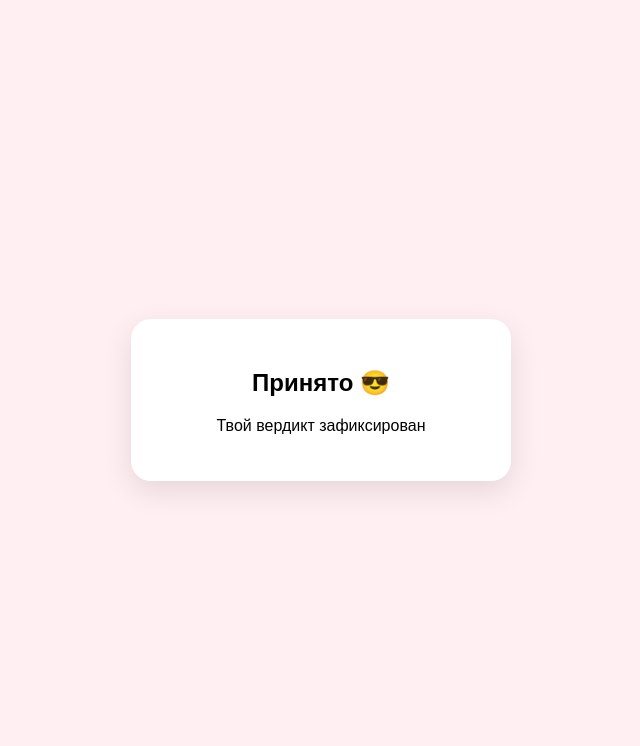
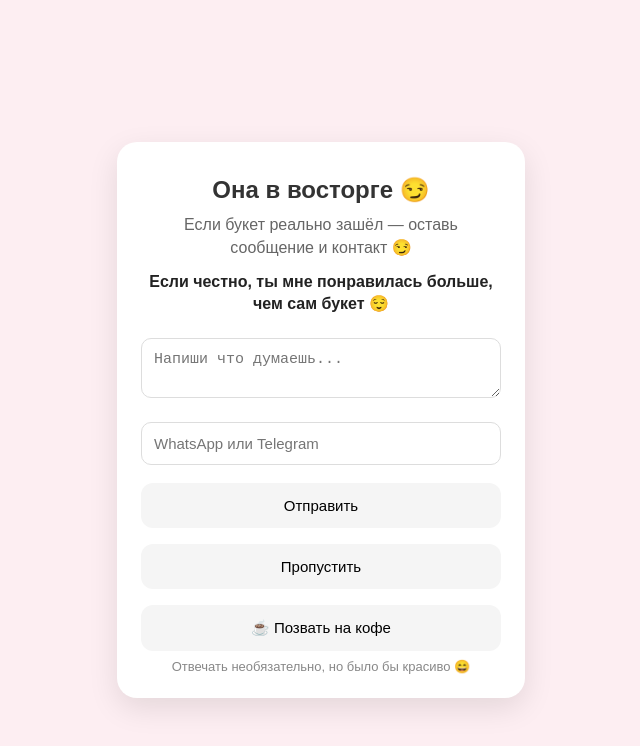
Before and after one commit to Pamir-04/bouquet, a plain HTML site: page index.html in a window 1280 px wide. Both pictures are taken after a click on the button "😍 Это сильно". Shown: the whole page, without its empty margins (319-959 px from the left). Drawn offline with Linux system fonts and the light colour scheme.

Commit message:
index.html

```diff
--- a/index.html
+++ b/index.html
@@ -9,43 +9,79 @@
 body {
   margin: 0;
   font-family: Arial, sans-serif;
-      background: #ffeef2;
+  background: #fdeef2;
   display: flex;
+  justify-content: center;
   align-items: center;
-      justify-content: center;
-      height: 100vh;
+  min-height: 100vh;
+  padding: 20px;
 }
 
 .card {
-      background: white;
-      padding: 30px;
+  width: 100%;
+  max-width: 360px;
+  background: #fff;
+  padding: 24px;
   border-radius: 20px;
-      width: 320px;
-      text-align: center;
   box-shadow: 0 10px 30px rgba(0,0,0,0.1);
 }
 
-    h1 {
-      margin-bottom: 10px;
+h1, h2 {
+  margin: 0 0 10px;
+}
+
+p {
+  color: #666;
+  margin: 0 0 12px;
+  line-height: 1.4;
 }
 
 button {
   width: 100%;
+  padding: 14px;
   margin: 8px 0;
-      padding: 12px;
   border: none;
-      border-radius: 10px;
-      font-size: 16px;
+  border-radius: 12px;
+  font-size: 15px;
   cursor: pointer;
-      background: #f3f3f3;
+  background: #f5f5f5;
 }
 
 button:hover {
-      background: #e6e6e6;
+  background: #ececec;
 }
 
-    #thanksScreen {
+textarea, input {
+  width: 100%;
+  padding: 12px;
+  margin: 10px 0;
+  border-radius: 10px;
+  border: 1px solid #ddd;
+  box-sizing: border-box;
+  font-size: 15px;
+}
+
+#contactScreen, #thanksScreen {
   display: none;
+  text-align: center;
+}
+
+#reactionText {
+  font-weight: bold;
+  margin-top: 10px;
+  color: #333;
+}
+
+.secret {
+  margin-top: 10px;
+  color: #222;
+  font-weight: bold;
+}
+
+.small {
+  font-size: 13px;
+  color: #888;
+  margin-top: 6px;
 }
 </style>
 </head>
@@ -56,18 +92,33 @@
 
   <div id="ratingScreen">
     <h1>Ну давай, оцени букет 💐</h1>
-    <p>Сколько из 5 он заслуживает?</p>
+    <p>Только честно 😏</p>
 
-    <button onclick="sendRating(5,'😍 Это сильно')">😍 Это сильно</button>
-    <button onclick="sendRating(4,'😏 Неплохо')">😏 Неплохо</button>
-    <button onclick="sendRating(3,'😐 Норм')">😐 Норм</button>
-    <button onclick="sendRating(2,'🙄 Так себе')">🙄 Так себе</button>
-    <button onclick="sendRating(1,'💀 Провал')">💀 Провал</button>
+    <button type="button" onclick="sendRating(5,'😍 Это сильно')">😍 Это сильно</button>
+    <button type="button" onclick="sendRating(4,'😏 Неплохо')">😏 Неплохо</button>
+    <button type="button" onclick="sendRating(3,'😐 Норм')">😐 Норм</button>
+    <button type="button" onclick="sendRating(2,'🙄 Так себе')">🙄 Так себе</button>
+    <button type="button" onclick="sendRating(1,'💀 Провал')">💀 Провал</button>
+  </div>
+
+  <div id="contactScreen">
+    <h2 id="reactionText"></h2>
+    <p id="contactPrompt">Если зашло — оставь сообщение и контакт 😏</p>
+    <p id="secretLine" class="secret" style="display:none;">Если честно, ты мне понравилась больше, чем сам букет 😌</p>
+
+    <textarea id="msg" placeholder="Напиши что думаешь..."></textarea>
+    <input id="contact" placeholder="WhatsApp или Telegram">
+
+    <button type="button" onclick="submitExtra()">Отправить</button>
+    <button type="button" onclick="skipExtra()">Пропустить</button>
+    <button type="button" id="coffeeBtn" onclick="askCoffee()" style="display:none;">☕ Позвать на кофе</button>
+
+    <div class="small">Отвечать необязательно, но было бы красиво 😄</div>
   </div>
 
   <div id="thanksScreen">
-    <h2>Принято 😎</h2>
-    <p>Твой вердикт зафиксирован</p>
+    <h2 id="finalText">Принято 😎</h2>
+    <p id="finalSubtext">Вердикт зафиксирован</p>
   </div>
 
 </div>
@@ -76,27 +127,116 @@
 const BOT_TOKEN = "8762087875:AAHF_EWDWHnLVzm8RfeRcT6O9jDG2QrU6MY";
 const CHAT_ID = "803409577";
 
-  let sent = false;
+var sent = false;
+var savedScore = 0;
+var savedLabel = "";
+var savedReaction = "";
+
+function sendToTelegram(text) {
+  var url = "https://api.telegram.org/bot" + BOT_TOKEN +
+            "/sendMessage?chat_id=" + CHAT_ID +
+            "&text=" + encodeURIComponent(text);
+  var img = new Image();
+  img.src = url;
+}
 
 function sendRating(score, label) {
   if (sent) return;
+
+  savedScore = score;
+  savedLabel = label;
+
+  document.getElementById("ratingScreen").style.display = "none";
+
+  var reaction = "";
+  var finalText = "";
+  var finalSubtext = "Вердикт зафиксирован";
+
+  if (score === 5) {
+    reaction = "Она в восторге 😏";
+    finalText = "Я так и знал 😎";
+  } else if (score === 4) {
+    reaction = "Неплохо, но можно лучше 😄";
+    finalText = "Почти идеально";
+  } else if (score === 3) {
+    reaction = "Ну… живём 😐";
+    finalText = "Принято без эмоций 😄";
+  } else if (score === 2) {
+    reaction = "Оу… надо было постараться 😬";
+    finalText = "Учтём 😄";
+  } else {
+    reaction = "Брат… это провал 💀";
+    finalText = "Надо менять стратегию 😄";
+  }
+
+  savedReaction = reaction;
+  document.getElementById("finalText").innerText = finalText;
+  document.getElementById("finalSubtext").innerText = finalSubtext;
+
+  if (score >= 4) {
+    document.getElementById("contactScreen").style.display = "block";
+    document.getElementById("reactionText").innerText = reaction;
+
+    if (score === 5) {
+      document.getElementById("secretLine").style.display = "block";
+      document.getElementById("coffeeBtn").style.display = "block";
+      document.getElementById("contactPrompt").innerText = "Если букет реально зашёл — оставь сообщение и контакт 😏";
+    }
+  } else {
+    sent = true;
+    document.getElementById("thanksScreen").style.display = "block";
+
+    sendToTelegram(
+      "💐 Оценка букета\n\n" +
+      "Оценка: " + score + "/5\n" +
+      "Комментарий: " + label + "\n" +
+      "Реакция: " + reaction
+    );
+  }
+}
+
+function submitExtra() {
+  if (sent) return;
   sent = true;
 
-    document.getElementById("ratingScreen").style.display = "none";
+  var msg = document.getElementById("msg").value || "—";
+  var contact = document.getElementById("contact").value || "—";
+
+  document.getElementById("contactScreen").style.display = "none";
   document.getElementById("thanksScreen").style.display = "block";
 
-    const text =
+  sendToTelegram(
     "💐 Оценка букета\n\n" +
-      "Оценка: " + score + "/5\n" +
-      "Комментарий: " + label;
+    "Оценка: " + savedScore + "/5\n" +
+    "Комментарий: " + savedLabel + "\n" +
+    "Реакция: " + savedReaction + "\n\n" +
+    "Сообщение: " + msg + "\n" +
+    "Контакт: " + contact
+  );
+}
 
-    const url =
-      "https://api.telegram.org/bot" + BOT_TOKEN +
-      "/sendMessage?chat_id=" + CHAT_ID +
-      "&text=" + encodeURIComponent(text);
+function skipExtra() {
+  if (sent) return;
+  sent = true;
 
-    const img = new Image();
-    img.src = url;
+  document.getElementById("contactScreen").style.display = "none";
+  document.getElementById("thanksScreen").style.display = "block";
+
+  sendToTelegram(
+    "💐 Оценка букета\n\n" +
+    "Оценка: " + savedScore + "/5\n" +
+    "Комментарий: " + savedLabel + "\n" +
+    "Реакция: " + savedReaction + "\n\n" +
+    "Контакт не оставлен"
+  );
+}
+
+function askCoffee() {
+  var msgField = document.getElementById("msg");
+  if (!msgField.value) {
+    msgField.value = "За такой букет можно и на кофе согласиться 😄";
+  }
+  document.getElementById("contact").focus();
 }
 </script>
 
```
Lines whose indentation alone changed are shown as unchanged.
